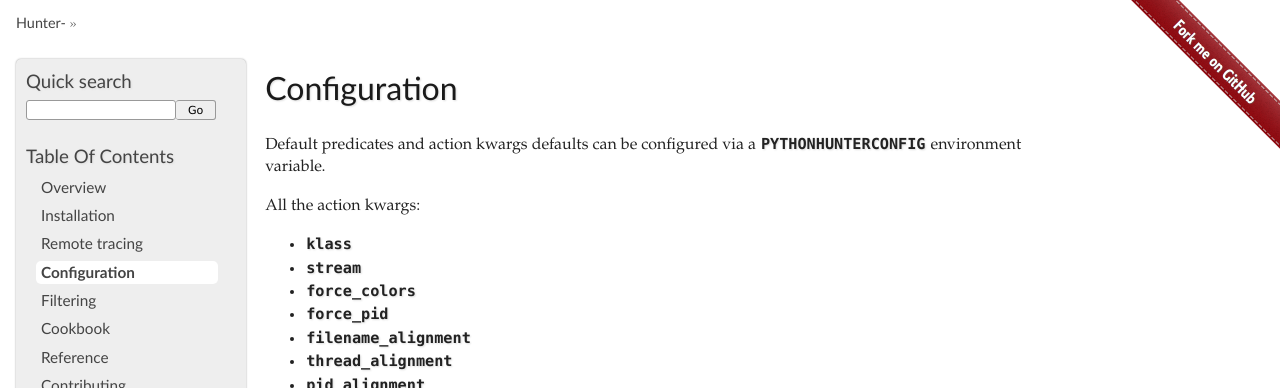
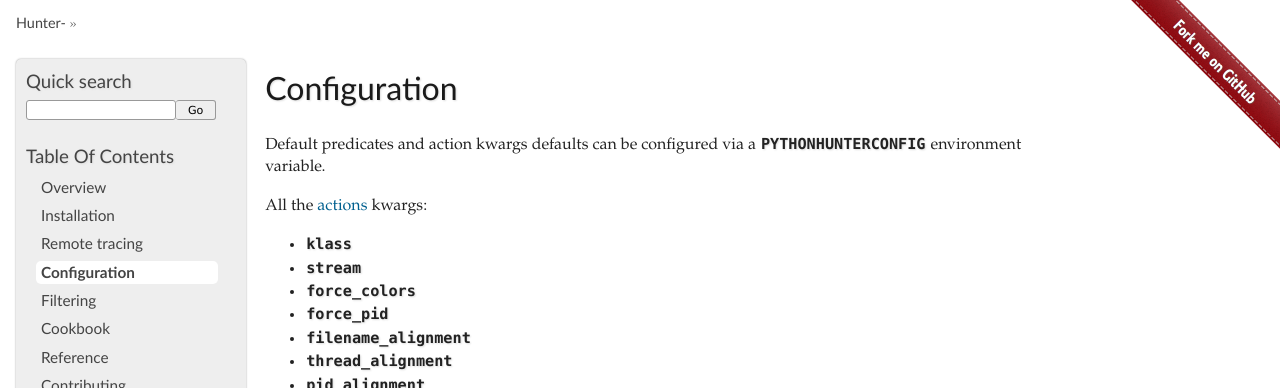
Before and after one commit to ionelmc/python-hunter, a Sphinx documentation site: the page built from docs/configuration.rst, in a window 1280 px wide. Shown: the top 388 px of the page. Built offline with Sphinx 7.4.7, drawn with Linux system fonts in a browser that asks for light colours; pages that are not in the unit, such as notebooks, are missing from menus.

Commit message:
Try to cross-link to kwargs description

```diff
--- a/docs/configuration.rst
+++ b/docs/configuration.rst
@@ -4,7 +4,7 @@ Configuration
 
 Default predicates and action kwargs defaults can be configured via a ``PYTHONHUNTERCONFIG`` environment variable.
 
-All the action kwargs:
+All the :ref:`actions <reference:actions>` kwargs:
 
 * ``klass``
 * ``stream``
```
